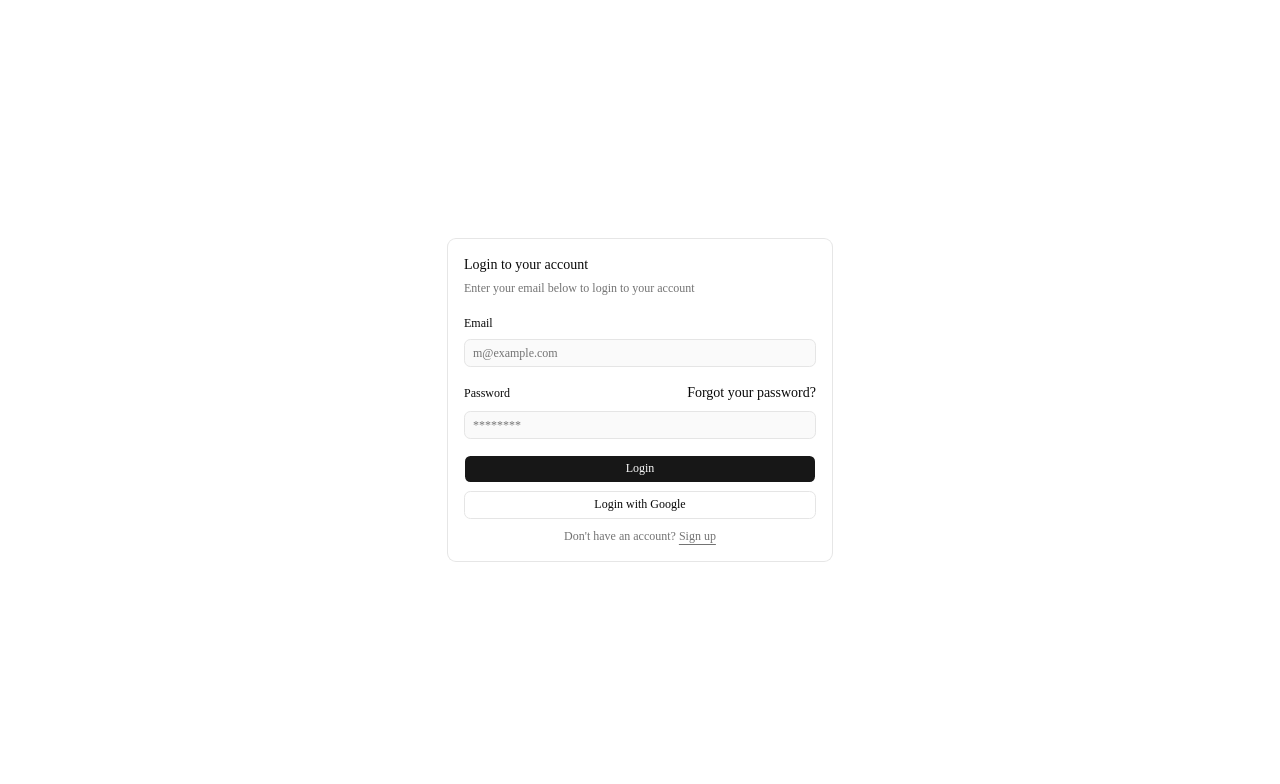
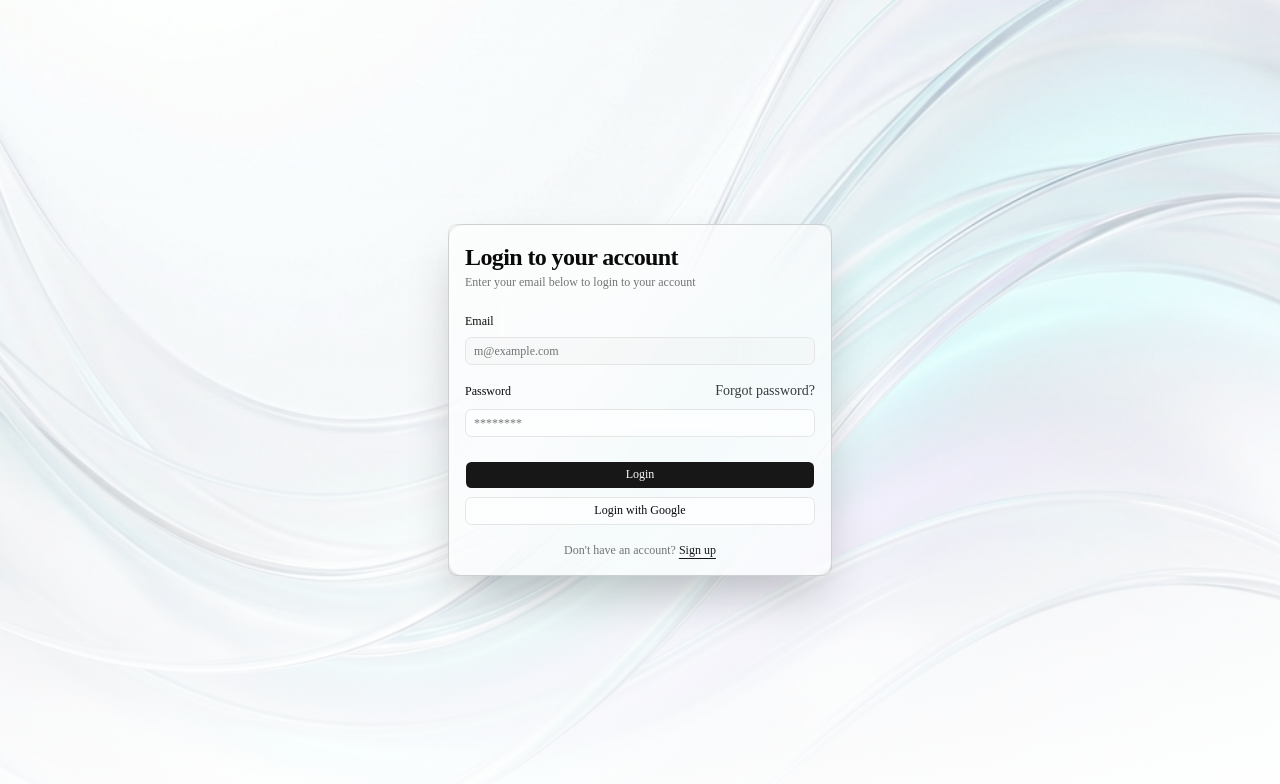
Before and after one commit to DrAmanJy/PulseTrack, a Next.js app in the folder apps/web/: page /signin in a window 1280 px wide. Shown: the top 784 px of the page. Built offline with nearby package versions, Linux system fonts and the light colour scheme.

Commit message:
feat: implement email templates and authentication pages for password reset, signup, and signin flows

```diff
--- a/apps/web/src/app/signin/page.jsx
+++ b/apps/web/src/app/signin/page.jsx
@@ -9,6 +9,8 @@ import { useForm } from 'react-hook-form';
 import { zodResolver } from '@hookform/resolvers/zod';
 import { loginSchema } from '@pulsetrack/validations';
 import Link from 'next/link';
+import AuthLayout from '@/components/AuthLayout';
+import { FadeIn } from '@/components/MotionWrapper';
 
 export default function SigninPage({}) {
   const {
@@ -24,17 +26,18 @@ export default function SigninPage({}) {
     console.log(data);
   };
   return (
-    <div className="flex min-h-svh w-full items-center justify-center p-6 md:p-10">
-      <div className="w-full max-w-sm">
-        <div className={cn('flex flex-col gap-6')}>
-          <Card>
+    <AuthLayout>
+      <Card className="border-none bg-transparent shadow-none">
         <CardHeader>
-              <CardTitle>Login to your account</CardTitle>
+          <FadeIn delay={0.1}>
+            <CardTitle className="text-2xl font-semibold tracking-tight">Login to your account</CardTitle>
             <CardDescription>Enter your email below to login to your account</CardDescription>
+          </FadeIn>
         </CardHeader>
         <CardContent>
           <form onSubmit={handleSubmit(onSubmit)}>
             <FieldGroup>
+              <FadeIn delay={0.2}>
                 <FormField
                   control={control}
                   label="Email"
@@ -42,7 +45,9 @@ export default function SigninPage({}) {
                   type="email"
                   placeholder="m@example.com"
                 />
+              </FadeIn>
 
+              <FadeIn delay={0.3}>
                 <Field data-invalid={Boolean(errors?.password)}>
                   <div className="flex items-center">
                     <FieldLabel htmlFor="password">
@@ -50,33 +55,35 @@ export default function SigninPage({}) {
                     </FieldLabel>
                     <Link
                       href="/forgot-password"
-                        className="ml-auto inline-block text-sm text-foreground underline-offset-4 hover:underline"
+                      className="ml-auto inline-block text-sm text-foreground/80 underline-offset-4 transition-colors hover:text-foreground hover:underline"
                     >
-                        Forgot your password?
+                      Forgot password?
                     </Link>
                   </div>
                   <Input
                     id="password"
                     type="password"
                     placeholder="********"
+                    className="bg-background/50 backdrop-blur-sm"
                     {...register('password')}
                   />
                 </Field>
-                  <Field>
-                    <Button type="submit">Login</Button>
-                    <Button variant="outline" type="button">
+              </FadeIn>
+              <FadeIn delay={0.4}>
+                <Field className="pt-2">
+                  <Button type="submit" className="w-full transition-all hover:scale-[1.02]">Login</Button>
+                  <Button variant="outline" type="button" className="w-full bg-background/50 backdrop-blur-sm transition-all hover:scale-[1.02] hover:bg-background/80">
                     Login with Google
                   </Button>
-                    <FieldDescription className="text-center">
-                      Don&apos;t have an account? <Link href="/signup">Sign up</Link>
+                  <FieldDescription className="pt-2 text-center">
+                    Don&apos;t have an account? <Link href="/signup" className="text-primary transition-colors hover:text-primary/80 hover:underline">Sign up</Link>
                   </FieldDescription>
                 </Field>
+              </FadeIn>
             </FieldGroup>
           </form>
         </CardContent>
       </Card>
-        </div>
-      </div>
-    </div>
+    </AuthLayout>
   );
 }
--- a/apps/web/src/app/signup/page.jsx
+++ b/apps/web/src/app/signup/page.jsx
@@ -1,73 +1,158 @@
 'use client';
+import { useState } from 'react';
 import { Button } from '@/components/ui/button';
 import { Card, CardContent, CardDescription, CardHeader, CardTitle } from '@/components/ui/card';
-import { Field, FieldDescription, FieldGroup, FieldLabel } from '@/components/ui/field';
+import { Field, FieldDescription, FieldGroup } from '@/components/ui/field';
 import FormField from '@/components/FormField';
 import Link from 'next/link';
-import { useForm } from 'react-hook-form';
+import { useForm, Controller } from 'react-hook-form';
 import { zodResolver } from '@hookform/resolvers/zod';
 import { registerSchema } from '@pulsetrack/validations';
-import { useRouter } from 'next/navigation';
+import AuthLayout from '@/components/AuthLayout';
+import { FadeIn, SlideTransition } from '@/components/MotionWrapper';
+import { AnimatePresence } from 'framer-motion';
+import { InputOTP, InputOTPGroup, InputOTPSlot } from '@/components/ui/input-otp';
 
-export default function Page() {
-  const { control, handleSubmit } = useForm({
+export default function SignupPage() {
+  const [step, setStep] = useState(1);
+
+  const { control: signupControl, handleSubmit: handleSignupSubmit, trigger } = useForm({
     resolver: zodResolver(registerSchema),
     defaultValues: { name: '', email: '', password: '' },
   });
-  const router = useRouter();
-  const onSubmit = (data) => {
-    console.log(data);
-    router.push('/verify');
+
+  const { control: otpControl, handleSubmit: handleOtpSubmit } = useForm({
+    defaultValues: { otp: '' },
+  });
+
+  const onSignupSubmit = async (data) => {
+    const isValid = await trigger();
+    if (isValid) {
+      console.log('Signup Data:', data);
+      // Simulate API call delay then change step
+      setTimeout(() => setStep(2), 500);
+    }
   };
+
+  const onVerifySubmit = (data) => {
+    console.log('🚀 Sending OTP to Express API:', data);
+    // Proceed to dashboard or onboarding
+  };
+
   return (
-    <div className="flex min-h-svh w-full items-center justify-center p-6 md:p-10">
-      <div className="w-full max-w-sm">
-        <Card>
+    <AuthLayout>
+      <AnimatePresence mode="wait">
+        {step === 1 && (
+          <SlideTransition stepKey="signup">
+            <Card className="border-none bg-transparent shadow-none">
               <CardHeader>
-            <CardTitle>Create an account</CardTitle>
+                <FadeIn delay={0.1}>
+                  <CardTitle className="text-2xl font-semibold tracking-tight">Create an account</CardTitle>
                   <CardDescription>Enter your information below to create your account</CardDescription>
+                </FadeIn>
               </CardHeader>
               <CardContent>
-            <form onSubmit={handleSubmit(onSubmit)}>
+                <form onSubmit={handleSignupSubmit(onSignupSubmit)}>
                   <FieldGroup>
+                    <FadeIn delay={0.2}>
                       <FormField
-                  control={control}
+                        control={signupControl}
                         name="name"
                         label="Full Name"
                         type="text"
                         placeholder="John Doe"
                       />
+                    </FadeIn>
+                    <FadeIn delay={0.3}>
                       <FormField
-                  control={control}
+                        control={signupControl}
                         name="email"
                         label="Email"
                         type="email"
                         placeholder="m@example.com"
                       />
+                    </FadeIn>
+                    <FadeIn delay={0.4}>
                       <FormField
-                  control={control}
+                        control={signupControl}
                         name="password"
                         label="Password"
                         type="password"
                         placeholder="********"
                       />
+                    </FadeIn>
 
+                    <FadeIn delay={0.5}>
                       <FieldGroup>
-                  <Field>
-                    <Button type="submit">Create Account</Button>
-                    <Button variant="outline" type="button">
+                        <Field className="pt-2">
+                          <Button type="submit" className="w-full transition-all hover:scale-[1.02]">Create Account</Button>
+                          <Button variant="outline" type="button" className="w-full bg-background/50 backdrop-blur-sm transition-all hover:scale-[1.02] hover:bg-background/80">
                             Sign up with Google
                           </Button>
-                    <FieldDescription className="px-6 text-center">
-                      Already have an account? <Link href="/signin">Sign in</Link>
+                          <FieldDescription className="px-6 pt-2 text-center">
+                            Already have an account? <Link href="/signin" className="text-primary transition-colors hover:text-primary/80 hover:underline">Sign in</Link>
                           </FieldDescription>
                         </Field>
                       </FieldGroup>
+                    </FadeIn>
                   </FieldGroup>
                 </form>
               </CardContent>
             </Card>
+          </SlideTransition>
+        )}
+
+        {step === 2 && (
+          <SlideTransition stepKey="verify">
+            <Card className="border-none bg-transparent shadow-none">
+              <CardHeader className="text-center">
+                <FadeIn delay={0.1}>
+                  <CardTitle className="text-2xl font-semibold tracking-tight">Verify your account</CardTitle>
+                  <CardDescription>
+                    We sent a 6-digit verification code to your email. Enter it below to continue.
+                  </CardDescription>
+                </FadeIn>
+              </CardHeader>
+              <CardContent>
+                <form onSubmit={handleOtpSubmit(onVerifySubmit)} className="space-y-6">
+                  <FieldGroup>
+                    <FadeIn delay={0.2}>
+                      <div className="flex justify-center py-4">
+                        <Controller
+                          control={otpControl}
+                          name="otp"
+                          render={({ field }) => (
+                            <InputOTP maxLength={6} {...field}>
+                              <InputOTPGroup>
+                                <InputOTPSlot index={0} className="bg-background/50 backdrop-blur-sm" />
+                                <InputOTPSlot index={1} className="bg-background/50 backdrop-blur-sm" />
+                                <InputOTPSlot index={2} className="bg-background/50 backdrop-blur-sm" />
+                                <InputOTPSlot index={3} className="bg-background/50 backdrop-blur-sm" />
+                                <InputOTPSlot index={4} className="bg-background/50 backdrop-blur-sm" />
+                                <InputOTPSlot index={5} className="bg-background/50 backdrop-blur-sm" />
+                              </InputOTPGroup>
+                            </InputOTP>
+                          )}
+                        />
                       </div>
-    </div>
+                    </FadeIn>
+                    <FadeIn delay={0.3}>
+                      <Field className="flex flex-col gap-2 pt-2">
+                        <Button type="submit" className="w-full transition-all hover:scale-[1.02]">
+                          Verify Account
+                        </Button>
+                        <Button variant="outline" type="button" className="w-full bg-background/50 backdrop-blur-sm transition-all hover:scale-[1.02] hover:bg-background/80" onClick={() => setStep(1)}>
+                          Back to Sign up
+                        </Button>
+                      </Field>
+                    </FadeIn>
+                  </FieldGroup>
+                </form>
+              </CardContent>
+            </Card>
+          </SlideTransition>
+        )}
+      </AnimatePresence>
+    </AuthLayout>
   );
 }
```
Lines whose indentation alone changed are shown as unchanged.
